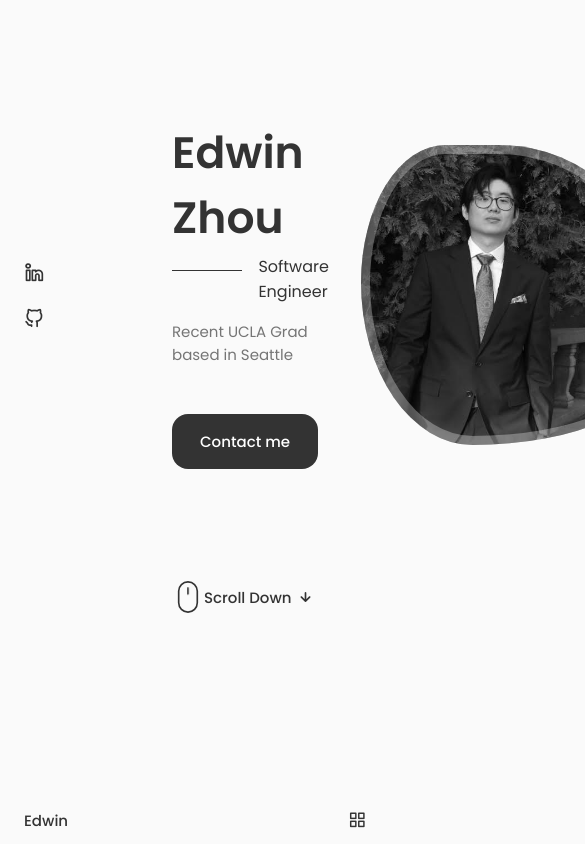
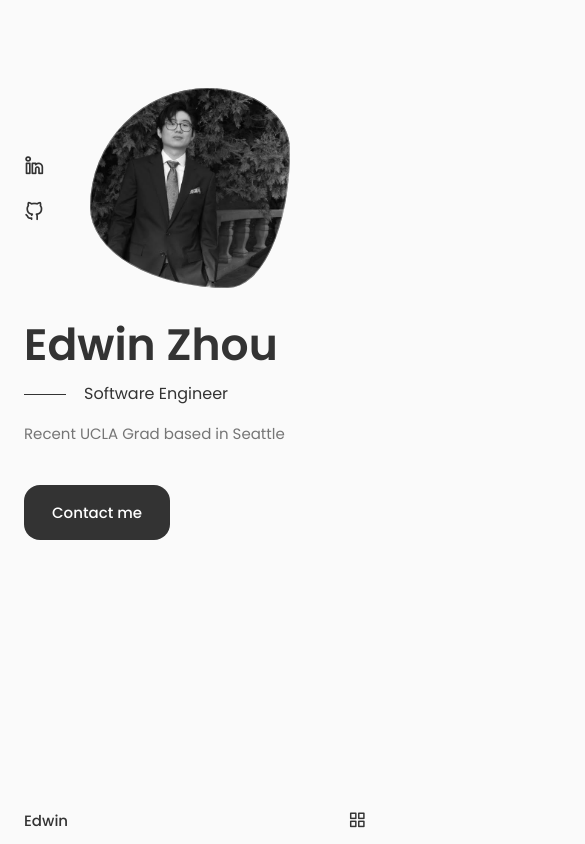
Before and after one commit to ezhou0/EdZhou, a React (Vite) app: page / in a window 390 px wide. Shown: the top 844 px of the page, 585 px wide, since content can reach past the window. Built offline with nearby package versions, Linux system fonts and the light colour scheme.

Commit message:
add responsiveness to landing

```diff
--- a/src/components/home/home.css
+++ b/src/components/home/home.css
@@ -65,7 +65,7 @@
     background-size: cover;
     width: 300px;
     height: 300px;
-    box-shadow: inset 0 0 0 9px rgb(255 255 255 /30%);
+    box-shadow: inset 0 0 0 3px rgb(255 255 255 /30%);
     order: 1;
     justify-self: center;
     animation: profile__animate 8s ease-in-out infinite 1s;
@@ -73,15 +73,15 @@
 
 @keyframes profile__animate{
     0%{
-        border-radius: 60% 40% 30% 70%/60% 30% 70% 40%;
+        border-radius: 30% 60% 70% 40%/50% 60% 30% 60%;
     }
 
         50% {
-            border-radius: 30% 60% 70% 40%/50% 60% 30% 60%;
+            border-radius: 60% 40% 30% 70%/60% 30% 70% 40%;
         }
 
                 100% {
-                    border-radius: 60% 40% 30% 70%/60% 30% 70% 40%;
+                    border-radius: 30% 60% 70% 40%/50% 60% 30% 60%;
                 }
 }
 
@@ -90,7 +90,7 @@
 }
 
 .wheel{
-    animation: scroll 2s ease infinite;
+    animation: scroll 3s ease infinite;
 }
 
 @keyframes scroll {
@@ -99,7 +99,7 @@
 
     }
     30%{
-        transform: translateY(3.75rem);
+        transform: translateY(2.75rem);
     }
 }
 
@@ -114,3 +114,76 @@
     font-size: 1.25rem;
     color: var(--title-color);
 }
+
+/* For large devices */
+@media screen and (max-width: 992px) {
+    .home__content{
+        grid-template-columns: 100px repeat(2,1fr);
+        column-gap: 1.25rem;
+    }
+
+    .home__subtitle{
+        padding-left: 3.75rem;
+        margin-bottom: var(--mb-1);
+
+    }
+
+    .home__subtitle::before{
+        width: 42px;
+        top: .8rem;
+    }
+
+    .home__description{
+        max-width: initial;
+        margin-bottom: var(--mb-2-5);
+
+    }
+
+    .home__img{
+        width: 250px;
+        height: 250px;
+        box-shadow: inset 0 0 0 2.5px rgb(255 255 255 /30%);
+    }
+
+    .home__scroll{
+        margin-left: 7.5rem;
+    }
+}
+
+/* For medium devices */
+@media screen and (max-width: 768px) {
+   .home__content{
+        grid-template-columns: .5fr 3fr;
+        padding-top: 3.5rem;
+   }
+
+   .home__img{
+    order: initial;
+    justify-self: initial;
+   }
+
+   .home__data{
+    grid-column: 1/3;
+   }
+
+   .home__img{
+    box-shadow: inset 0 0 0 1px rgb(255 255 255 /30%);
+    width: 200px;
+    height: 200px;
+   }
+
+   .home__scroll{
+    display:none;
+   }
+}
+
+
+/* For small devices */
+@media screen and (max-width: 350px) {
+    .home__img{
+        width: 180px;
+        height: 180px;
+    }
+
+
+}
```
Also changed, not shown: src/App.css (line endings or trailing spaces).
